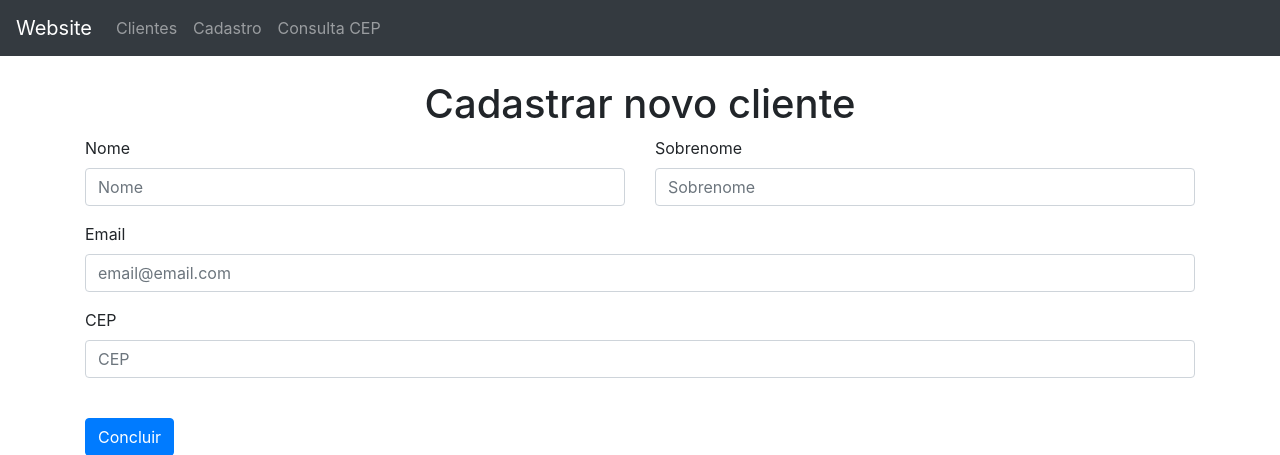
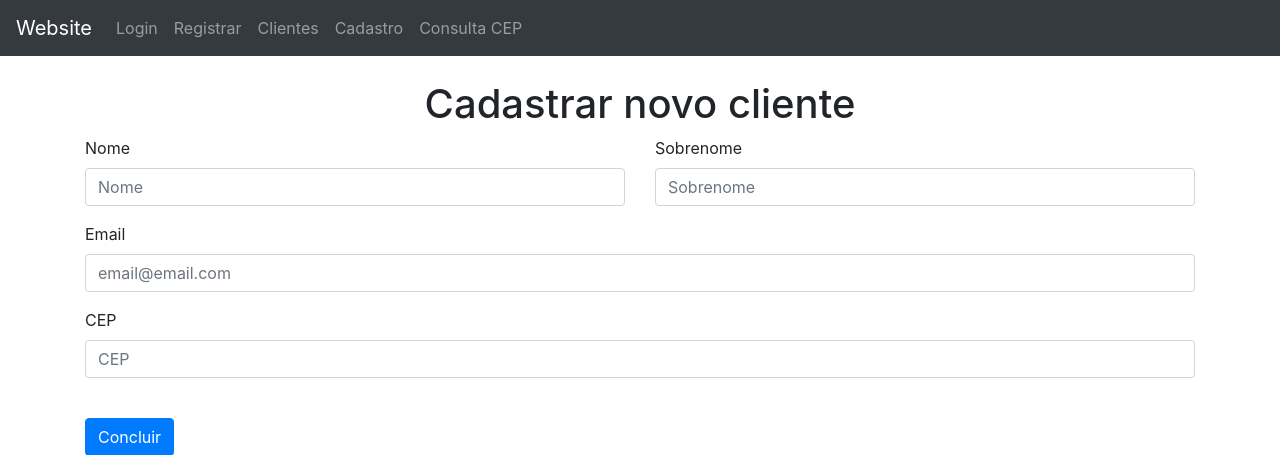
Before and after one commit to edu-Fender/Flask-Project, a Flask app: page /cadastro in a window 1280 px wide. Shown: the top 455 px of the page. Run offline with Flask 2, Linux system fonts and the light colour scheme; some libraries are stand-ins or nearby versions.

Commit message:
Esqueci de adicionar as novas rotas no menu to template base quando fiz o último commit. Desculpa rsrs

```diff
--- a/website/templates/base.html
+++ b/website/templates/base.html
@@ -44,6 +44,8 @@
       </button>
       <div class="collapse navbar-collapse" id="navbar">
         <div class="navbar-nav">
+          <a href="/login" class="nav-item nav-link" id="accounts">Login</a>
+          <a href="/registrar" class="nav-item nav-link" id="accounts">Registrar</a>
           <a href="/clientes" class="nav-item nav-link" id="accounts">Clientes</a>
           <a href="/cadastro" class="nav-item nav-link" id="users">Cadastro</a>
           <a href="/consulta-cep" class="nav-item nav-link" id="users">Consulta CEP</a>
--- a/website/views.py
+++ b/website/views.py
@@ -8,6 +8,7 @@ import requests
 import pandas as pd
 import numpy as np
 import re
+from .forms import Registrar, Login
 
 views = Blueprint('views', __name__)
 
@@ -22,6 +23,22 @@ def home():
     Não é necessário modificar nada nessa função
     """
     return render_template('home.html')
+
+@views.route('/registrar', methods=['GET', 'POST'])
+def registrar():
+    form = Registrar()
+    if form.validate_on_submit():
+        flash('Cadastrado kkk!.')
+        return redirect(url_for('.home'))
+    return render_template('registrar.html', tittle='kkkaa', form=form)
+
+@views.route('/login', methods=['GET', 'POST'])
+def login():
+    form = Login()
+    if form.validate_on_submit():
+        flash('Logado kkk!.')
+        return redirect(url_for('.home'))
+    return render_template('login.html', tittle='logiunnn', form=form)
 
 @views.route('/clientes')
 def clientes():
```
Also changed, not shown: data/clientes.csv (line endings or trailing spaces).
